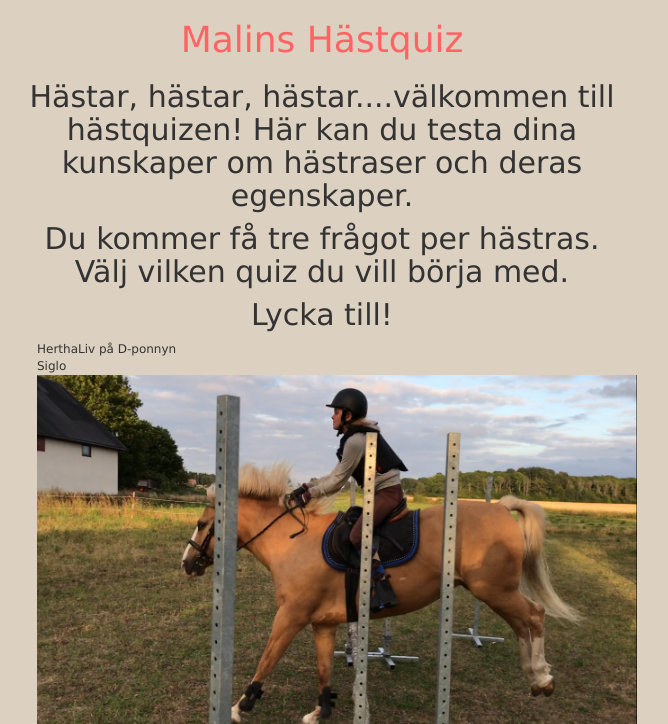
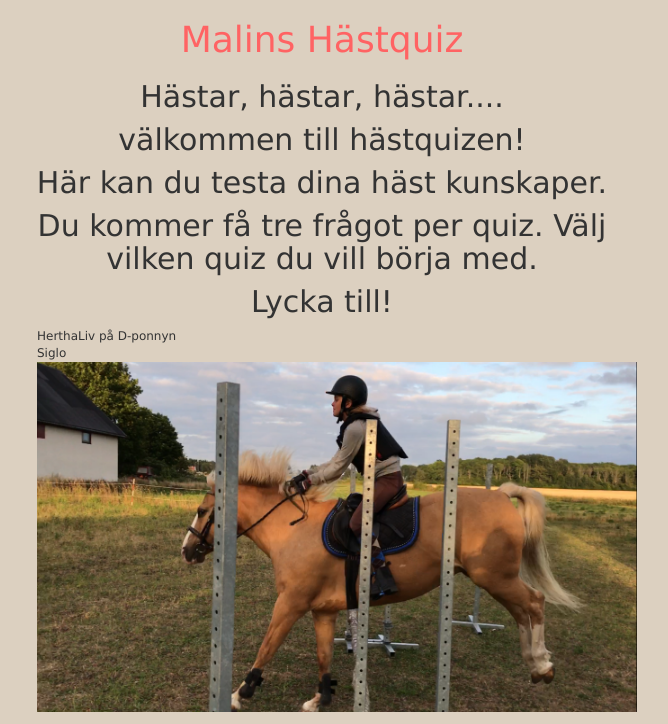
Before and after one commit to KarlbomTjejerna/quizproject, a Django app: page / in a window 1280 px wide. Shown: the top 724 px of the page, without its empty margins (318-986 px from the left). Run offline with Django 3.2, Linux system fonts and the light colour scheme; data that the repository does not hold is empty; some libraries are stand-ins or nearby versions.

Commit message:
texträttning

```diff
--- a/quiz/templates/start.html
+++ b/quiz/templates/start.html
@@ -23,8 +23,10 @@
       <h1><center>Malins Hästquiz</center></h1>
 
 		<h2><center>
-         <p> Hästar, hästar, hästar....välkommen till hästquizen! Här kan du testa dina kunskaper om hästraser och deras egenskaper. </p>
-			<p> Du kommer få tre frågot per hästras. Välj vilken quiz du vill börja med. </p>
+         <p> Hästar, hästar, hästar....</p>
+         <p>välkommen till hästquizen!</p>
+         <p>Här kan du testa dina häst kunskaper.</p>
+			   <p> Du kommer få tre frågot per quiz. Välj vilken quiz du vill börja med. </p>
          <p>Lycka till!</p>
 </h1></center>
 
--- a/static/style.css
+++ b/static/style.css
@@ -10,6 +10,7 @@ body {
 a {
     border: 2px solid red;
     border-radius: 5px;
+
 }
 
 h1
```
